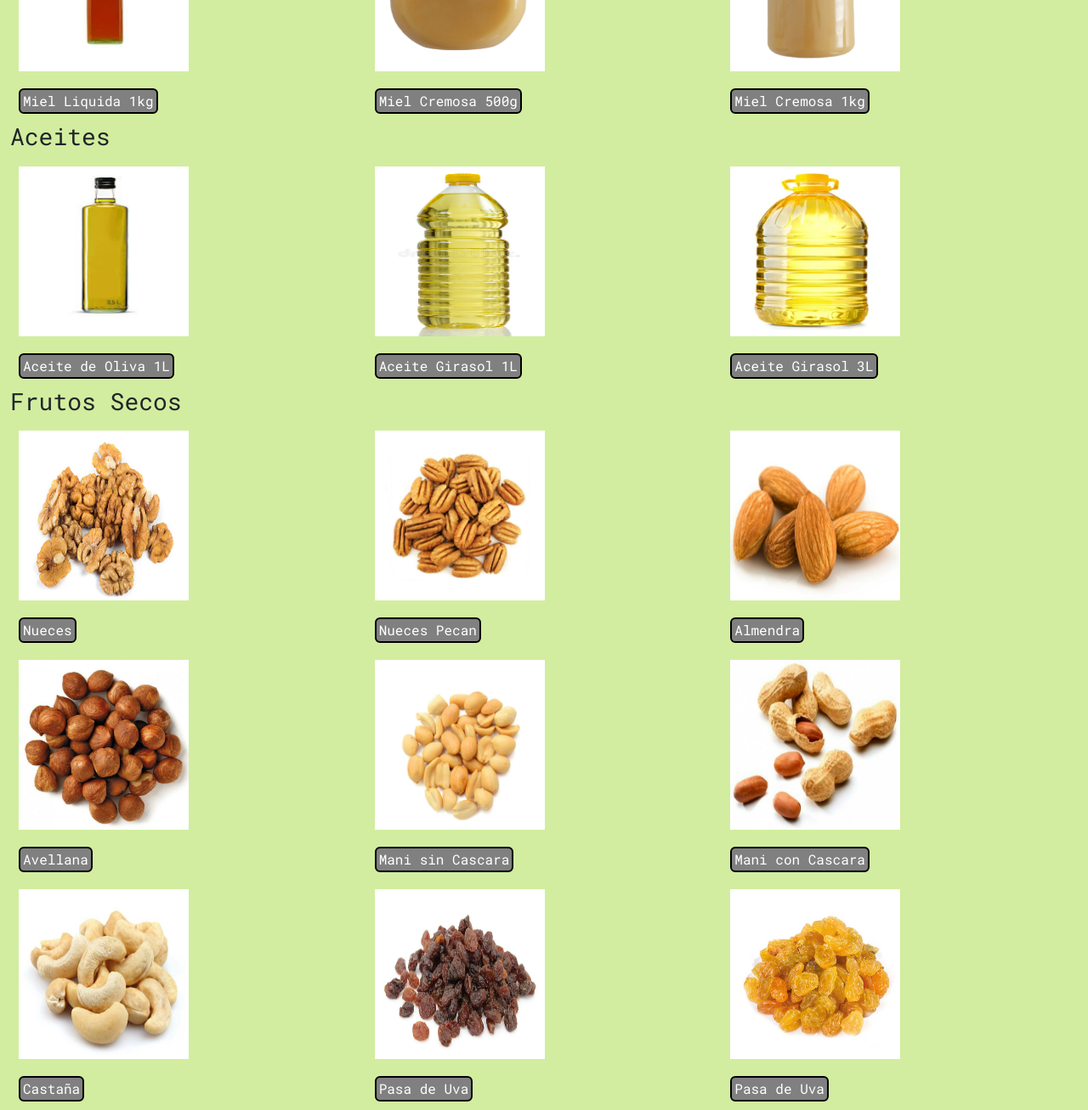
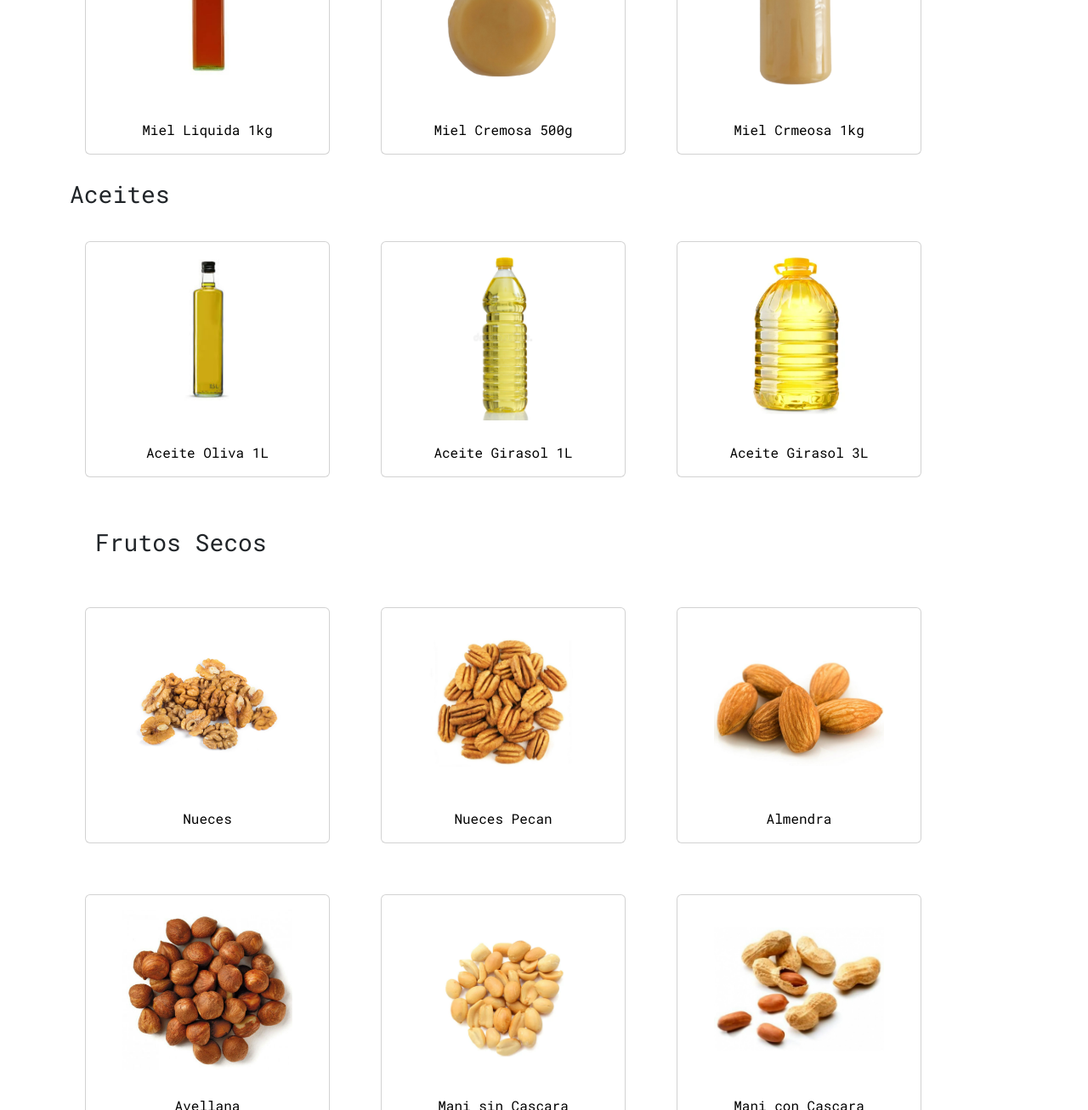
Before and after one commit to nachodalcol/cs-natural, a plain HTML site: page paginas/productos.html in a window 1280 px wide. Shown: the part 330-1637 px from the top of the page at 85% size. Drawn offline with nearby package versions, Linux system fonts and the light colour scheme.

Commit message:
proyecto final

```diff
--- a/_general.scss
+++ b/_general.scss
@@ -4,13 +4,16 @@
     font-family: 'Roboto Mono', monospace;
 }
 main{
-    background-color: map-get($colores, color-principal)
+    background-color: white
 }
 .imgHeader{
     height: 100px;
 }
 .navbar-brand{
     margin: 30px;
+}
+header{
+    background-color: #95c632;
 }
 .navbar-nav{
     margin: 0 auto;
@@ -19,13 +22,13 @@ main{
     margin: 10px;
 
     &:hover{
-        background-color: #95c632;
+        background-color: white;
         border-radius: 10%;
         border: solid 1px;
 }
 }
 .navbar-brand:hover{
-    background-color: #95c632;
+    background-color: white;
     border-radius: 10%;
     border: solid 1px;
 }
@@ -72,7 +75,7 @@ nav ul li a{
     color: black;
 }
 main{
-    background-color: #d2ed9f;
+    background-color: white;
 }
 .transicion:hover{
     transform: scale(2);
--- a/_productos.scss
+++ b/_productos.scss
@@ -1,21 +1,26 @@
-.boton{
-    background-color: grey;
-    width:fit-content;
-    border: solid 2px black;
-    border-radius: 6px;
-    padding: 1px 3px;
-    margin: 10px;
-    object-fit: contain;
-
-    a{
-        text-decoration: none;
-        color: white;
-        font-weight: 500;
-    }
-}
 
 .fotosProductos{
     height: 200px;
     width: 200px;
     margin: 10px;
+    object-fit: contain;
 }
+
+.vip{
+    display: flex;
+    align-items: center;
+    margin: 30px;
+}
+.botonVip{
+    text-decoration: none;
+    color: black;
+    font-weight: 500;
+    :hover{
+        background-color: #95c632;
+        text-decoration: none;
+        color: white;
+        font-weight: 500;
+        border: solid 1px black;
+        border-radius: 5px;
+    }
+}
--- a/_variables.scss
+++ b/_variables.scss
@@ -1,6 +1,6 @@
 
 $colores: (
-    "color-principal": #d2ed9f,
+    "color-principal": white,
     "color-secundario": #aed565,
     "color-terciario": #53672e,
 )
--- a/paginas/productos.html
+++ b/paginas/productos.html
@@ -11,6 +11,7 @@
     <link href="https://cdn.jsdelivr.net/npm/bootstrap@5.2.0-beta1/dist/css/bootstrap.min.css" rel="stylesheet" integrity="sha384-0evHe/X+R7YkIZDRvuzKMRqM+OrBnVFBL6DOitfPri4tjfHxaWutUpFmBp4vmVor" crossorigin="anonymous">
 	  <link href="https://fonts.googleapis.com/css2?family=Roboto+Mono&display=swap" rel="stylesheet">
     <link rel="stylesheet" href="../main.css">
+    <link rel="stylesheet" href="https://cdn.jsdelivr.net/npm/bootstrap-icons@1.9.1/font/bootstrap-icons.css">
     <title>Productos</title>
 </head>
 <body>
@@ -18,7 +19,6 @@
 		<nav class="navbar navbar-expand-lg">
 			<div class="container-fluid">
 				<a href="../index.html"><img src="../imagenes/logo.JPG" alt="Logo CS Natural" class="imgHeader"></a>
-			  <a class="navbar-brand" href="../index.html">CS Natural</a>
 			  <button class="navbar-toggler" type="button" data-bs-toggle="collapse" data-bs-target="#navbarNavAltMarkup" aria-controls="navbarNavAltMarkup" aria-expanded="false" aria-label="Toggle navigation">
 				<span class="navbar-toggler-icon"></span>
 			  </button>
@@ -36,65 +36,112 @@
 	</header>
     <main class="mainProductos">
         <h2>Nuestros Productos</h2>
-          <div class="container-fluid row">
+        <div class="container">
+          <div class="row">
             <h3 class="col-xl-12 col-lg-12 col-md-12">Mieles</h3>
-            <div class="col-xl-4 col-lg-4 col-md-4">
-              <div class="itemprod"><img src="../imagenes/productos/mielLiquida.PNG" alt="Miel Liquida 1kg" class="fotosProductos"><div class="boton"><a href="http://www.tiendacsnatural.com.ar/mielLiquida1kg" target="_blank">Miel Liquida 1kg</a></div></div>
+            <div class="card col-xl-4 col-lg-4 col-md-4 vip" style="width: 18rem;">
+              <img src="../imagenes/productos/mielLiquida.PNG" class="card-img-top fotosProductos" alt="Miel Liquida 1kg">
+              <div class="card-body">
+                <a href="http://www.tiendacsnatural.com.ar/mielLiquida1kg" target="_blank" class="botonVip"><p class="card-text">Miel Liquida 1kg</p></a>
+              </div>
             </div>
-            <div class="col-xl-4 col-lg-4 col-md-4">
-              <div><img src="../imagenes/productos/mielCremosa5.PNG" alt="Miel Cremosa 500g" class="fotosProductos"><div class="boton"><a href="http://www.tiendacsnatural.com.ar/mielCremosa500g" target="_blank">Miel Cremosa 500g</a></div></div>
+            <div class="card col-xl-4 col-lg-4 col-md-4 vip" style="width: 18rem;">
+              <img src="../imagenes/productos/mielCremosa5.PNG" class="card-img-top fotosProductos" alt="Miel Cremosa 500g">
+              <div class="card-body">
+                <a href="http://www.tiendacsnatural.com.ar/mielCremosa500g" target="_blank" class="botonVip"><p class="card-text">Miel Cremosa 500g</p></a>
+              </div>
             </div>
-            <div class="col-xl-4 col-lg-4 col-md-4">
-              <div><img src="../imagenes/productos/mielCremosa1.PNG" alt="Miel Cremosa 1kg" class="fotosProductos"><div class="boton"><a href="http://www.tiendacsnatural.com.ar/mielCremosa1kg" target="_blank">Miel Cremosa 1kg</a></div></div>
+            <div class="card col-xl-4 col-lg-4 col-md-4 vip" style="width: 18rem;">
+              <img src="../imagenes/productos/mielCremosa1.PNG" class="card-img-top fotosProductos" alt="Miel Cremosa 1kg">
+              <div class="card-body">
+                <a href="http://www.tiendacsnatural.com.ar/mielCremosa1kg" target="_blank" class="botonVip"><p class="card-text">Miel Crmeosa 1kg</p></a>
+              </div>
             </div>
             <h3 class="col-xl-12 col-lg-12 col-md-12">Aceites</h3>
-            <div class="col-xl-4 col-lg-4 col-md-4">
-              <div><img src="../imagenes/productos/aceiteO1.PNG" alt="Aceite de Oliva 1L" class="fotosProductos"><div class="boton"><a href="http://www.tiendacsnatural.com.ar/aceitedeOliva1L" target="_blank">Aceite de Oliva 1L</a></div></div>
+              <div class="card col-xl-4 col-lg-4 col-md-4 vip" style="width: 18rem;">
+                <img src="../imagenes/productos/aceiteO1.PNG" class="card-img-top fotosProductos" alt="Aceite de Oliva 1L">
+                <div class="card-body">
+                  <a href="http://www.tiendacsnatural.com.ar/AceiteOliva1L" target="_blank" class="botonVip"><p class="card-text">Aceite Oliva 1L</p></a>
+                </div>
+              </div>
+              <div class="card col-xl-4 col-lg-4 col-md-4 vip" style="width: 18rem;">
+                <img src="../imagenes/productos/aceiteG1.PNG" class="card-img-top fotosProductos" alt="Aceite Girasol 1L">
+                <div class="card-body">
+                  <a href="http://www.tiendacsnatural.com.ar/aceitedeOliva1L" target="_blank" class="botonVip"><p class="card-text">Aceite Girasol 1L</p></a>
+                </div>
+              </div>
+              <div class="card col-xl-4 col-lg-4 col-md-4 vip" style="width: 18rem;">
+                <img src="../imagenes/productos/aceiteG3.PNG" class="card-img-top fotosProductos" alt="Aceite Girasol 3L">
+                <div class="card-body">
+                  <a href="http://www.tiendacsnatural.com.ar/aceitedeGirasol3L" target="_blank" class="botonVip"><p class="card-text">Aceite Girasol 3L</p></a>
+                </div>
+              </div>
+            <h3 class="col-xl-12 col-lg-12 col-md-12 vip">Frutos Secos</h3>
+            <div class="card col-xl-4 col-lg-4 col-md-4 vip" style="width: 18rem;">
+              <img src="../imagenes/productos/nueces.PNG" class="card-img-top fotosProductos" alt="Nueces">
+              <div class="card-body">
+                <a href="http://www.tiendacsnatural.com.ar/nueces" target="_blank" class="botonVip"><p class="card-text">Nueces</p></a>
+              </div>
             </div>
-            <div class="col-xl-4 col-lg-4 col-md-4">
-              <div><img src="../imagenes/productos/aceiteG1.PNG" alt="Aceite Girasol 1L" class="fotosProductos"><div class="boton"><a href="http://www.tiendacsnatural.com.ar/aceitedeOliva1L" target="_blank">Aceite Girasol 1L</a></div></div>
+            <div class="card col-xl-4 col-lg-4 col-md-4 vip" style="width: 18rem;">
+              <img src="../imagenes/productos/nuecesPecan.PNG" class="card-img-top fotosProductos" alt="Nueces Pecan">
+              <div class="card-body">
+                <a href="http://www.tiendacsnatural.com.ar/nuecesPecan" target="_blank" class="botonVip"><p class="card-text">Nueces Pecan</p></a>
+              </div>
             </div>
-            <div class="col-xl-4 col-lg-4 col-md-4">
-              <div><img src="../imagenes/productos/aceiteG3.PNG" alt="Aceite Girasol 3L" class="fotosProductos"><div class="boton"><a href="http://www.tiendacsnatural.com.ar/aceitedeGirasol3L" target="_blank">Aceite Girasol 3L</a></div></div>
+            <div class="card col-xl-4 col-lg-4 col-md-4 vip" style="width: 18rem;">
+              <img src="../imagenes/productos/almendras.PNG" class="card-img-top fotosProductos" alt="Almendra">
+              <div class="card-body">
+                <a href="http://www.tiendacsnatural.com.ar/almendra" target="_blank" class="botonVip"><p class="card-text">Almendra</p></a>
+              </div>
             </div>
-            <h3 class="col-xl-12 col-lg-12 col-md-12">Frutos Secos</h3>
-            <div class="col-xl-4 col-lg-4 col-md-4">
-              <div><img src="../imagenes/productos/nueces.PNG" alt="Nueces" class="fotosProductos"><div class="boton"><a href="http://www.tiendacsnatural.com.ar/nueces" target="_blank">Nueces</a></div></div>
+            <div class="card col-xl-4 col-lg-4 col-md-4 vip" style="width: 18rem;">
+              <img src="../imagenes/productos/avellana.PNG" class="card-img-top fotosProductos" alt="Avellana">
+              <div class="card-body">
+                <a href="http://www.tiendacsnatural.com.ar/avellana" target="_blank" class="botonVip"><p class="card-text">Avellana</p></a>
+              </div>
             </div>
-            <div class="col-xl-4 col-lg-4 col-md-4">
-              <div><img src="../imagenes/productos/nuecesPecan.PNG" alt="Nueces Pecan" class="fotosProductos"><div class="boton"><a href="http://www.tiendacsnatural.com.ar/nuecesPecan" target="_blank">Nueces Pecan</a></div></div>
+            <div class="card col-xl-4 col-lg-4 col-md-4 vip" style="width: 18rem;">
+              <img src="../imagenes/productos/mani.PNG" class="card-img-top fotosProductos" alt="Mani sin Cascara">
+              <div class="card-body">
+                <a href="http://www.tiendacsnatural.com.ar/manisincascara" target="_blank" class="botonVip"><p class="card-text">Mani sin Cascara</p></a>
+              </div>
             </div>
-            <div class="col-xl-4 col-lg-4 col-md-4">
-              <div><img src="../imagenes/productos/almendras.PNG" alt="Almendra" class="fotosProductos"><div class="boton"><a href="http://www.tiendacsnatural.com.ar/almendra" target="_blank">Almendra</a></div></div>
+            <div class="card col-xl-4 col-lg-4 col-md-4 vip" style="width: 18rem;">
+              <img src="../imagenes/productos/maniCascara.PNG" class="card-img-top fotosProductos" alt="Mani con Cascara">
+              <div class="card-body">
+                <a href="http://www.tiendacsnatural.com.ar/maniconcascara" target="_blank" class="botonVip"><p class="card-text">Mani con Cascara</p></a>
+              </div>
             </div>
-            <div class="col-xl-4 col-lg-4 col-md-4">
-              <div><img src="../imagenes/productos/avellana.PNG" alt="Avellana" class="fotosProductos"><div class="boton"><a href="http://www.tiendacsnatural.com.ar/avellana" target="_blank">Avellana</a></div></div>
+            <div class="card col-xl-4 col-lg-4 col-md-4 vip" style="width: 18rem;">
+              <img src="../imagenes/productos/castana.PNG" class="card-img-top fotosProductos" alt="Castaña">
+              <div class="card-body">
+                <a href="http://www.tiendacsnatural.com.ar/castaña" target="_blank" class="botonVip"><p class="card-text">Castaña</p></a>
+              </div>
             </div>
-            <div class="col-xl-4 col-lg-4 col-md-4">
-              <div><img src="../imagenes/productos/mani.PNG" alt="Mani sin Cascara" class="fotosProductos"><div class="boton"><a href="http://www.tiendacsnatural.com.ar/manisincascara" target="_blank">Mani sin Cascara</a></div></div>
+            <div class="card col-xl-4 col-lg-4 col-md-4 vip" style="width: 18rem;">
+              <img src="../imagenes/productos/pasauva.PNG" class="card-img-top fotosProductos" alt="Pasa de Uva">
+              <div class="card-body">
+                <a href="http://www.tiendacsnatural.com.ar/pasadeuva" target="_blank" class="botonVip"><p class="card-text">Pasa de Uva</p></a>
+              </div>
             </div>
-            <div class="col-xl-4 col-lg-4 col-md-4">
-              <div><img src="../imagenes/productos/maniCascara.PNG" alt="Mani con Cascara" class="fotosProductos"><div class="boton"><a href="http://www.tiendacsnatural.com.ar/maniconcascara" target="_blank">Mani con Cascara</a></div></div>
-            </div>
-            <div class="col-xl-4 col-lg-4 col-md-4">
-              <div><img src="../imagenes/productos/castana.PNG" alt="Castaña" class="fotosProductos"><div class="boton"><a href="http://www.tiendacsnatural.com.ar/castaña" target="_blank">Castaña</a></div></div>
-            </div>
-            <div class="col-xl-4 col-lg-4 col-md-4">
-              <div><img src="../imagenes/productos/pasauva.PNG" alt="Pasa de Uva" class="fotosProductos"><div class="boton"><a href="http://www.tiendacsnatural.com.ar/pasadeuva" target="_blank">Pasa de Uva</a></div></div>
-            </div>
-            <div class="col-xl-4 col-lg-4 col-md-4">
-              <div><img src="../imagenes/productos/pasauva1.PNG" alt="Pasa de Uva" class="fotosProductos"><div class="boton"><a href="http://www.tiendacsnatural.com.ar/pasadeuva" target="_blank">Pasa de Uva</a></div></div>
+            <div class="card col-xl-4 col-lg-4 col-md-4 vip" style="width: 18rem;">
+              <img src="../imagenes/productos/pasauva1.PNG" class="card-img-top fotosProductos" alt="Pasa de Uva">
+              <div class="card-body">
+                <a href="http://www.tiendacsnatural.com.ar/pasadeuva1" target="_blank" class="botonVip"><p class="card-text">Pasa de Uva</p></a>
+              </div>
             </div>
           </div>
+        </div>
     </main>
     <footer class="footer">
-        <ul>
-            <li><a href="http://www.facebook.com/mipagina" target="_blank"><img src="../imagenes/fblogo.webp" alt="Logo Facebook" class="transicion"></a></li>
-            <li><a href="http://www.instagram.com/mipagina" target="_blank"><img src="../imagenes/iglogo.webp" alt="Logo Instagram" class="transicion"></a></li>
-            <li><a href="http://www.linkedin.com/mipagina" target="_blank"><img src="../imagenes/linkedinlogo.png" alt="Logo Linkedin" class="transicion"></a></li>
-            <li><a href="http://web.whatsapp.com/" target="_blank"><img src="../imagenes/wpplogo.png" alt="Logo Whatsapp" class="transicion"></a></li>
-            <li><a href="http://www.gmail.com/" target="_blank"><img src="../imagenes/gmaillogo.png" alt="Logo Gmail" class="transicion"></a></li>
-        </ul>
+          <ul>
+              <li><a href="http://www.facebook.com/mipagina" target="_blank"><i class="bi bi-facebook text-white"></i></a></li>
+              <li><a href="http://www.instagram.com/mipagina" target="_blank"><i class="bi bi-instagram text-white"></i></a></li>
+              <li><a href="http://www.linkedin.com/mipagina" target="_blank"><i class="bi bi-linkedin text-white"></i></a></li>
+              <li><a href="http://web.whatsapp.com/" target="_blank"><i class="bi bi-whatsapp text-white"></i></a></li>
+              <li><a href="http://www.gmail.com/" target="_blank"><i class="bi bi-envelope text-white"></i></a></li>
+          </ul>
     </footer>
     <script src="https://cdn.jsdelivr.net/npm/@popperjs/core@2.11.5/dist/umd/popper.min.js" integrity="sha384-Xe+8cL9oJa6tN/veChSP7q+mnSPaj5Bcu9mPX5F5xIGE0DVittaqT5lorf0EI7Vk" crossorigin="anonymous"></script>
 	<script src="https://cdn.jsdelivr.net/npm/bootstrap@5.2.0-beta1/dist/js/bootstrap.min.js" integrity="sha384-kjU+l4N0Yf4ZOJErLsIcvOU2qSb74wXpOhqTvwVx3OElZRweTnQ6d31fXEoRD1Jy" crossorigin="anonymous"></script>
```
Also changed, not shown: _index.scss (+10 -6 lines), _mediaqueries.scss (+1 -14 lines), index.html (+7 -8 lines), paginas/certificaciones.html (+9 -9 lines), paginas/contacto.html (+8 -8 lines), paginas/sobre-nosotros.html (+7 -7 lines), main.css, 1 other file.
